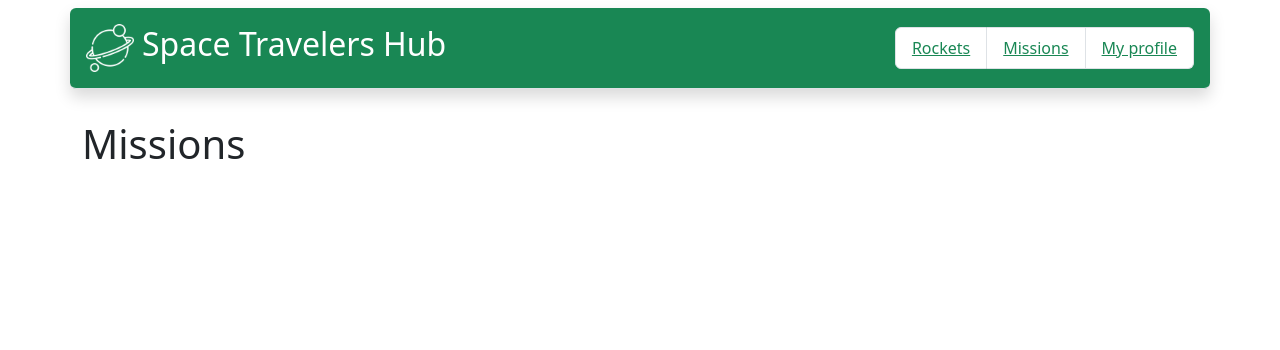
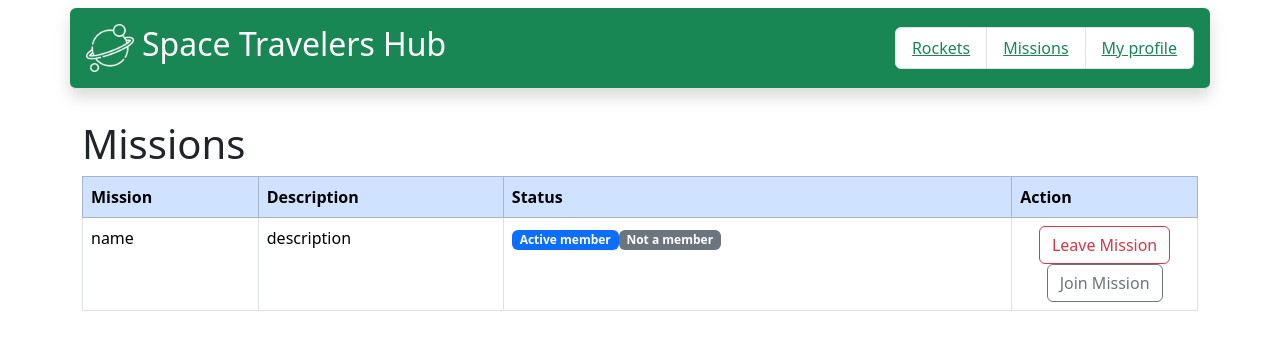
Before and after one commit to M-Anwar-Hussaini/Space-Travelers-Hub, a React (Create React App) app: page /missions in a window 1280 px wide. Shown: the top 350 px of the page. Built offline with nearby package versions, Linux system fonts and the light colour scheme.

Commit message:
Add table to show mission details

```diff
--- a/src/components/MissionContainer.jsx
+++ b/src/components/MissionContainer.jsx
@@ -2,6 +2,40 @@ export default function MissionContainer() {
   return (
     <div>
       <h1>Missions</h1>
+      <table className="table table-bordered">
+        <thead className="table-primary">
+          <tr>
+            <th>Mission</th>
+            <th>Description</th>
+            <th>Status</th>
+            <th>Action</th>
+          </tr>
+        </thead>
+        <tbody>
+          <tr className="table-body">
+            <td>name</td>
+            <td>description</td>
+            <td>
+              <span className="badge text-bg-primary">Active member</span>
+              <span className="badge text-bg-secondary">Not a member</span>
+            </td>
+            <td className="text-center col-2">
+              <button
+                type="button"
+                className="btn btn-outline-danger"
+              >
+                Leave Mission
+              </button>
+              <button
+                type="button"
+                className="btn btn-outline-secondary"
+              >
+                Join Mission
+              </button>
+            </td>
+          </tr>
+        </tbody>
+      </table>
     </div>
   );
 }
```
